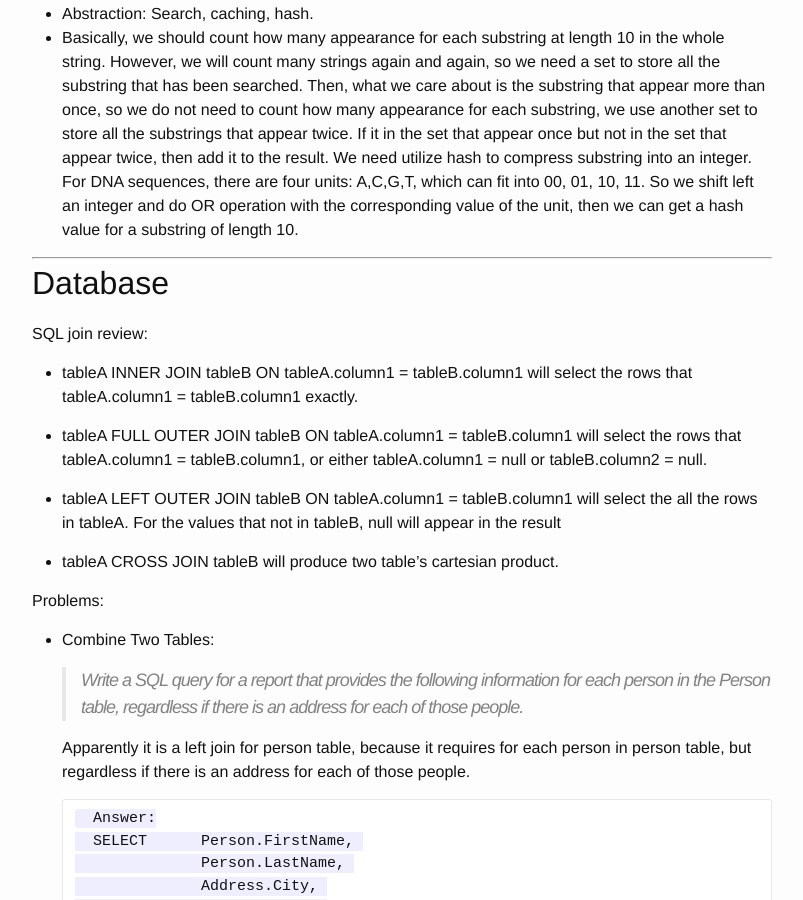
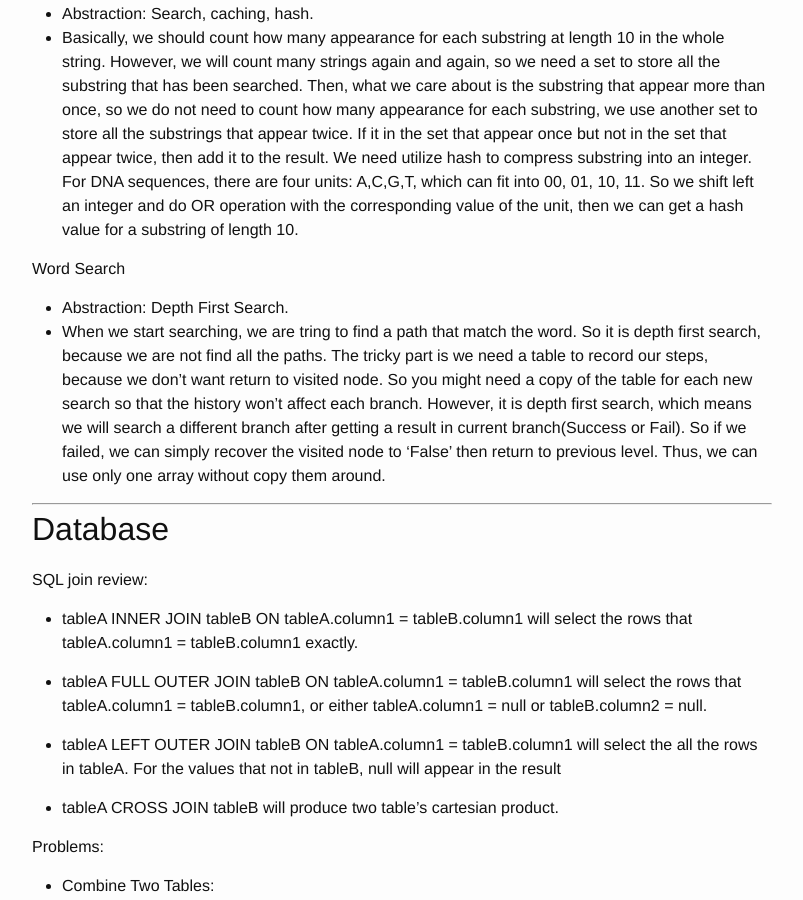
Before and after one commit to lqs4188980/lqs4188980.github.io, a Jekyll site: the page built from _posts/2015-01-11-leetcode-summary.markdown, in a window 1280 px wide and 900 px high, scrolled down 8913 px. Shown: the whole window, without its empty margins (238-1041 px from the left). Built offline with Jekyll 4.4.1, drawn with Linux system fonts in a browser that asks for light colours.

Commit message:
Add 'Word Search'

```diff
--- a/_posts/2015-01-11-leetcode-summary.markdown
+++ b/_posts/2015-01-11-leetcode-summary.markdown
@@ -310,6 +310,10 @@ Repeated DNA Sequences
 + Basically, we should count how many appearance for each substring at length 10 in the whole string. However, we will count many strings again and again, so we need a set to store all the substring that has been searched. Then, what we care about is the substring that appear more than once, so we do not need to count how many appearance for each substring, we use another set to store all the substrings that appear twice. If it in the set that appear once but not in the set that appear twice, then add it to the result.
 	We need utilize hash to compress substring into an integer. For DNA sequences, there are four units: A,C,G,T, which can fit into 00, 01, 10, 11. So we shift left an integer and do OR operation with the corresponding value of the unit, then we can get a hash value for a substring of length 10.
 
+Word Search
+
++ Abstraction: Depth First Search.
++ When we start searching, we are tring to find a path that match the word. So it is depth first search, because we are not find all the paths. The tricky part is we need a table to record our steps, because we don't want return to visited node. So you might need a copy of the table for each new search so that the history won't affect each branch. However, it is depth first search, which means we will search a different branch after getting a result in current branch(Success or Fail). So if we failed, we can simply recover the visited node to 'False' then return to previous level. Thus, we can use only one array without copy them around.
 
 <hr />
 
```
